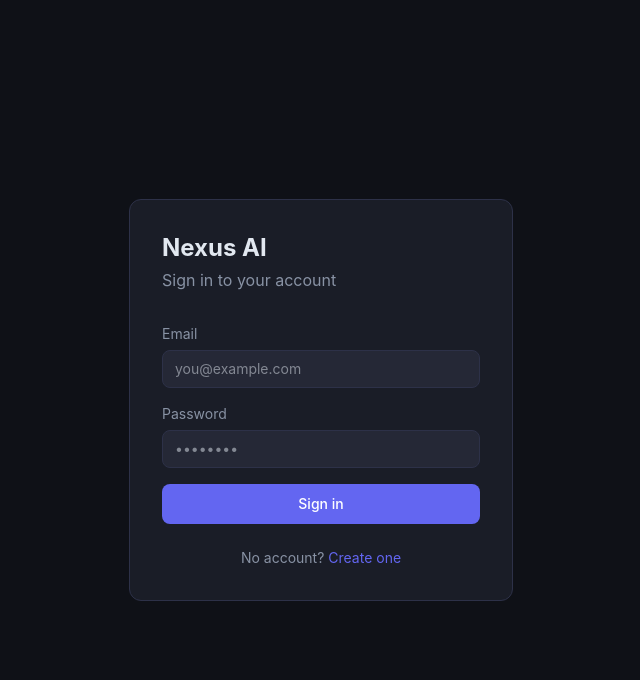
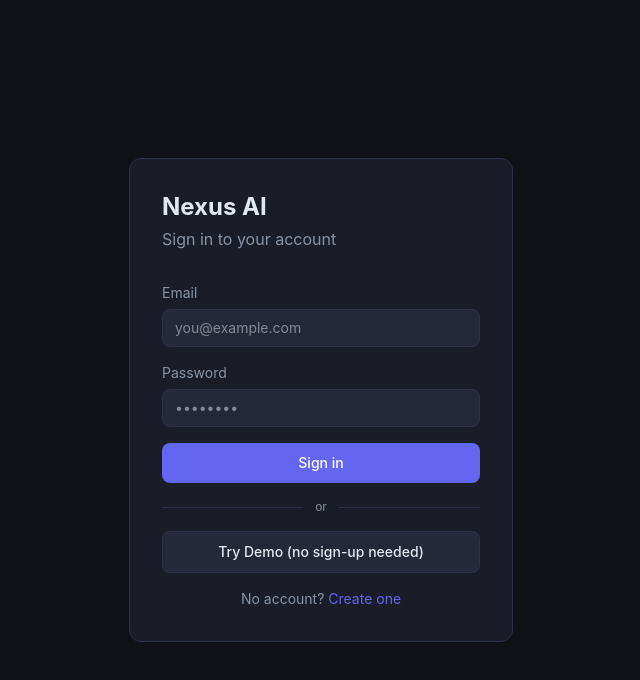
Before and after one commit to kratos0718/nexus-ai, a Next.js app in the folder frontend/: page /login in a window 1280 px wide. Shown: the top 680 px of the page, without its empty margins (319-959 px from the left). Built offline with nearby package versions, Linux system fonts and the light colour scheme; no server answers.

Commit message:
Add demo user seeding at startup and Try Demo button on login page

```diff
--- a/frontend/src/app/(auth)/login/page.tsx
+++ b/frontend/src/app/(auth)/login/page.tsx
@@ -2,7 +2,7 @@
 import { useState } from "react";
 import { useRouter } from "next/navigation";
 import Link from "next/link";
-import { login } from "@/lib/auth";
+import { login, register } from "@/lib/auth";
 
 export default function LoginPage() {
   const router = useRouter();
@@ -10,6 +10,7 @@
   const [password, setPassword] = useState("");
   const [error, setError] = useState("");
   const [loading, setLoading] = useState(false);
+  const [demoLoading, setDemoLoading] = useState(false);
 
   async function handleSubmit(e: React.FormEvent) {
     e.preventDefault();
@@ -25,6 +26,21 @@
       setError(msg);
     } finally {
       setLoading(false);
+    }
+  }
+
+  async function handleDemo() {
+    setDemoLoading(true);
+    setError("");
+    try {
+      // try to register first (no-op if user already exists)
+      await register("demo@nexus.ai", "demo1234", "Demo User").catch(() => {});
+      await login("demo@nexus.ai", "demo1234");
+      router.replace("/dashboard");
+    } catch {
+      setError("Demo login failed — please try again in a moment.");
+    } finally {
+      setDemoLoading(false);
     }
   }
 
@@ -93,7 +109,24 @@
           </button>
         </form>
 
-        <p className="mt-6 text-sm text-center" style={{ color: "var(--text-muted)" }}>
+        <div className="mt-4">
+          <div className="flex items-center gap-3 my-4">
+            <div className="flex-1 h-px" style={{ background: "var(--border)" }} />
+            <span className="text-xs" style={{ color: "var(--text-muted)" }}>or</span>
+            <div className="flex-1 h-px" style={{ background: "var(--border)" }} />
+          </div>
+          <button
+            type="button"
+            onClick={handleDemo}
+            disabled={demoLoading}
+            className="w-full py-2.5 rounded-lg text-sm font-medium transition-opacity disabled:opacity-60 border"
+            style={{ borderColor: "var(--border)", color: "var(--text)", background: "var(--surface-2)" }}
+          >
+            {demoLoading ? "Loading demo…" : "Try Demo (no sign-up needed)"}
+          </button>
+        </div>
+
+        <p className="mt-4 text-sm text-center" style={{ color: "var(--text-muted)" }}>
           No account?{" "}
           <Link href="/register" style={{ color: "var(--accent)" }}>
             Create one
```
Also changed, not shown: 1 other file (tests, documents, lock files or other folders).
